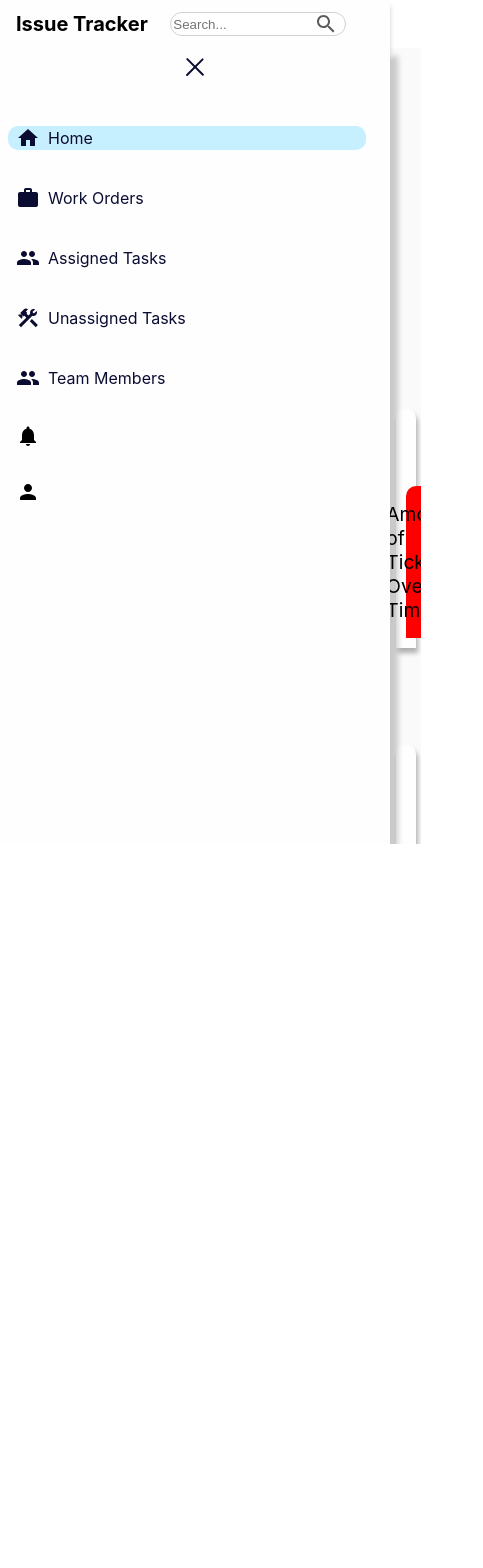
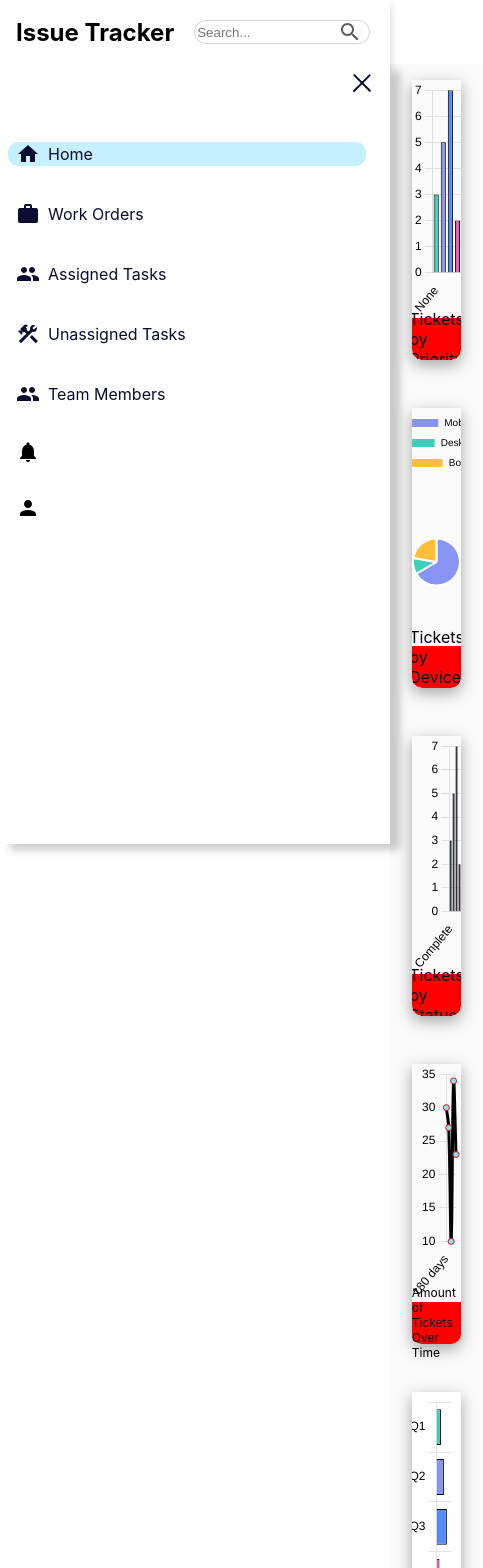
Before and after one commit to Theoryofrelativity1915/ProjectFlow, a React (Create React App) app in the folder frontend/: page / in a window 390 px wide. Shown: the top 1568 px of the page, 483 px wide, since content can reach past the window. Before the commit the page ends 844 px from the top, so only its background shows below. Built offline with nearby package versions, Linux system fonts and the light colour scheme.

Commit message:
actually responsive now!

```diff
--- a/frontend/src/css/app.css
+++ b/frontend/src/css/app.css
@@ -6,6 +6,6 @@
 .main{
     display: flex;
     position: relative;
-    height: calc(100% - 3rem);
+    height: calc(100% - 4rem);
     width: 100%;
 }
--- a/frontend/src/css/header.css
+++ b/frontend/src/css/header.css
@@ -1,16 +1,18 @@
 .navigation-bar{
     display: flex;
     justify-content: space-between;
-    height: 3rem;
+    position: relative;
+    height: 4rem;
     align-items: center;
-    box-shadow: 0px 6px 5px rgba(0, 0, 0, 0.2);
+    z-index: 1;
+    box-shadow: 0px 6px 8px rgba(0, 0, 0, 0.2);
     background-color: var(--background-color);
 }
 
 h1{
     white-space: nowrap;
     margin-left: 1rem;
-    font-size: clamp(1.25rem, 2vw, 3rem);
+    font-size: clamp(1.5rem, 2vw, 3rem);
 }
 
 .navigation-list{
--- /dev/null
+++ b/frontend/src/css/home-old.css
@@ -0,0 +1,182 @@
+.home{
+    display: flex;
+    flex-direction: column;
+    width: 100%;
+    padding-left: 4%;
+    padding-top: 4%;
+    background-color: #fafafa;
+    --card-background: rgba(107, 107, 107, 0.229);
+}
+.one-three{
+    display: flex;
+    flex-wrap: wrap;
+    position: relative;
+    height: 45%;
+    gap: 3rem;
+    margin-bottom: 6rem;
+}
+.four-five{
+    display: flex;
+    position: relative;
+    gap: 3rem;
+    flex-wrap: wrap;
+    align-items: center;
+}
+.chart{
+    height: 85%;
+    width: 100%!important;
+    transition: width 300ms ease-in-out;
+}
+
+
+/* section{
+    display: flex;
+    justify-content: center;
+    background-color: red;
+    width: calc(100% + 20px);
+    font-size: larger;
+    padding: 1rem;
+    border-radius: 0 0 10px 10px;
+} */
+
+section{
+    display: flex;
+    justify-content: center;
+    align-items: center;
+    background-color: red;
+    border-radius: 0 0 10px 10px;
+    height: 15%;
+}
+
+/* .one,
+.two,
+.three,
+.five{
+    display: flex;
+    flex-direction: column;
+    width: 30%;
+    height: 100%;
+    overflow: hidden;
+    border-radius: 0 0 10px 10px;
+    box-shadow: rgba(0, 0, 0, 0.35) 0px 5px 15px;
+
+}
+
+.four{
+    position: relative;
+    width: 63.25%;
+    height: 100%;
+    border-radius: 0 0 10px 10px;
+    box-shadow: rgba(0, 0, 0, 0.35) 0px 5px 15px;
+} */
+
+
+.one{
+    display: flex;
+    position: relative;
+    flex-direction: column;
+    padding: 10px;
+    width: 30%;
+    height: 100%;
+    border-radius: 10px 10px 0 0;
+    background-color: var(--background-color);
+    align-items: center;
+}
+
+.two{
+    display: flex;
+    flex-direction: column;
+    position: relative;
+    border-radius: 10px 10px 0 0;
+    padding: 10px;
+    width: 30%;
+    height: 280px;
+    box-shadow: 2px 5px 5px rgba(0, 0, 0, 0.3);
+    background-color: var(--background-color);
+}
+
+
+.three{
+    display: flex;
+    flex-direction: column;
+    position: relative;
+    border-radius: 10px 10px 0 0;
+    padding: 10px;
+    width: 30%;
+    height: 280px;
+    box-shadow: 2px 5px 5px rgba(0, 0, 0, 0.3);
+    background-color: var(--background-color);
+}
+
+.four{
+    display: flex;
+    flex-direction: column;
+    position: relative;
+    border-radius: 10px 10px 0 0;
+    padding: 10px;
+    width: 63%;
+    height: 280px;
+    box-shadow: 2px 5px 5px rgba(0, 0, 0, 0.3);
+    background-color: var(--background-color);
+}
+
+.five{
+    display: flex;
+    flex-direction: column;
+    position: relative;
+    border-radius: 10px 10px 0 0;
+    padding: 10px;
+    width: 30%;
+    height: 280px;
+    box-shadow: 2px 5px 5px rgba(0, 0, 0, 0.3);
+    transition: width 200ms ease-in-out;
+    background-color: var(--background-color);
+}
+
+/* canvas{
+    width: 100%!important;
+    transition: width 300ms ease-in-out;
+} */
+
+
+
+@media only screen and (max-width: 1300px){
+    .one-three,
+    .four-five{
+        gap: 0;
+    }
+    .one,
+    .two,
+    .three,
+    .five{
+        min-width: 45%;
+    }
+    .two{
+        margin-left: 3rem;
+    }
+    .three{
+        margin-top: 6rem;
+    }
+    .four{
+        min-width: 80%;
+        margin-bottom: 6rem;
+    }
+}
+
+@media only screen and (max-width: 780px){
+    .one-three,
+    .four-five{
+        margin: 0;
+        justify-content: center;
+    }
+    .one,
+    .two,
+    .three,
+    .five{
+        width: 80%;
+        margin: 0;
+        margin-bottom: 6rem;
+    }
+
+
+}
--- a/frontend/src/css/home.css
+++ b/frontend/src/css/home.css
@@ -1,29 +1,31 @@
 .home{
     display: flex;
     flex-direction: column;
+    padding: 4%;
     width: 100%;
-    padding: 4%;
     height: 100%;
-    overflow: hidden;
     background-color: #fafafa;
-    z-index: -1;
-    color: black;
-    --card-background: rgba(107, 107, 107, 0.229);
 }
+
 .one-three{
+    display: flex;
+    flex-direction: row;
     height: 45%;
-    display: flex;
-    flex-wrap: wrap;
-    position: relative;
-    gap: 3rem;
-    margin-bottom: 3rem;
-}
-.four-five{
-    display: flex;
-    position: relative;
     gap: 3rem;
     flex-wrap: wrap;
     align-items: center;
+    position: relative;
+}
+
+.four-five{
+    display: flex;
+    height: 45%;
+    margin-top: 3rem;
+    gap: 3rem;
+    flex-wrap: wrap;
+    align-items: center;
+    position: relative;
+    flex: 1;
 }
 
 .one,
@@ -31,124 +33,49 @@
 .three,
 .five{
     display: flex;
+    flex-direction: column;
     position: relative;
-    flex-direction: column;
     width: 30%;
     height: 100%;
-    border-radius: 10px 10px 0 0;
-    /* box-shadow: 2px calc(5px + 3rem) 5px rgba(0, 0, 0, 0.3); */
-    background-color: var(--background-color);
-    align-items: center;
     overflow: hidden;
+    border-radius: 0 0 10px 10px;
+    box-shadow: rgba(0, 0, 0, 0.35) 0px 5px 15px;
+
+}
+
+.four{
+    position: relative;
+    width: 63.25%;
+    height: 100%;
+    border-radius: 0 0 10px 10px;
+    box-shadow: rgba(0, 0, 0, 0.35) 0px 5px 15px;
 }
 
 .chart{
-    width: 100%;
-    height: 100%;
-    padding: 10px 10px 0 10px;
+    height: 85%;
+    width: 100%!important;
+    transition: width 300ms ease-in-out;
 }
-
 
 section{
     display: flex;
     justify-content: center;
+    align-items: center;
     background-color: red;
-    width: calc(100% + 20px);
-    font-size: larger;
-    padding: 1rem;
-    border-radius: 10px 10px 0 0;
+    border-radius: 0 0 10px 10px;
+    height: 15%;
 }
 
-
-/* .one::after, */
-/* .two::after,
-.three::after,
-.four::after,
-.five::after{
-    content: "";
-    padding: 1rem;
-    position: relative;
-    translate: -10px;
-    width: calc(100% + 20px);
-    text-align: center;
-    font-size: larger;
-    border-radius: 0 0 10px 10px;
-    background-color: white;
-} */
-/* .one::after{
-    content: "Tickets by Priority";
-} */
-/* .two::after{
-    content: "Tickets by Device Type";
-}
-.three::after{
-    content: "Tickets by Status";
-}
-.four::after{
-    content: "Amount of Tickets Over Time";
-}
-.five::after{
-    content: "Tickets Completed Each Quarter";
-} */
-
-/* .two{
-    display: flex;
-    flex-direction: column;
-    position: relative;
-    border-radius: 10px 10px 0 0;
-    padding: 10px;
-    width: 30%;
-    height: 240px;
-    box-shadow: 2px 5px 5px rgba(0, 0, 0, 0.3);
+.five{
+    transition: width 200ms ease-in-out;
     background-color: var(--background-color);
 }
 
 
-.three{
-    display: flex;
-    flex-direction: column;
-    position: relative;
-    border-radius: 10px 10px 0 0;
-    padding: 10px;
-    width: 30%;
-    height: 240px;
-    box-shadow: 2px 5px 5px rgba(0, 0, 0, 0.3);
-    background-color: var(--background-color);
-} */
-
-.four{
-    display: flex;
-    flex-direction: column;
-    position: relative;
-    border-radius: 10px 10px 0 0;
-    padding: 10px;
-    width: 63%;
-    height: 240px;
-    box-shadow: 2px 5px 5px rgba(0, 0, 0, 0.3);
-    background-color: var(--background-color);
-}
-
-.five{
-    display: flex;
-    flex-direction: column;
-    position: relative;
-    border-radius: 10px 10px 0 0;
-    padding: 10px;
-    width: 30%;
-    height: 240px;
-    box-shadow: 2px 5px 5px rgba(0, 0, 0, 0.3);
-    transition: width 200ms ease-in-out;
-    background-color: var(--background-color);
-}
-
-canvas{
-    width: 100%!important;
-    transition: width 300ms ease-in-out;
-}
-
-
-
 @media only screen and (max-width: 1300px){
+    .home{
+        height: fit-content;
+    }
     .one-three,
     .four-five{
         gap: 0;
@@ -157,17 +84,23 @@ canvas{
     .two,
     .three,
     .five{
+        height: 280px;
         min-width: 45%;
     }
     .two{
         margin-left: 3rem;
     }
-    .three{
-        margin-top: 6rem;
+    .three,
+    .five{
+        margin-top: 3rem;
     }
     .four{
-        min-width: 80%;
-        margin-bottom: 6rem;
+        width: 80%;
+        height: 280px;
+    }
+    .five{
+        height: 280px;
+
     }
 }
 
@@ -180,11 +113,16 @@ canvas{
     .one,
     .two,
     .three,
+    .four,
     .five{
+        height: 280px;
         width: 80%;
         margin: 0;
-        margin-bottom: 6rem;
+        margin-bottom: 3rem;
+    }
+    .four,
+    .five{
+        font-size: 0.75rem;
     }
 
-
 }
--- a/frontend/src/css/sidebar.css
+++ b/frontend/src/css/sidebar.css
@@ -15,11 +15,13 @@
 .sidebar{
     display: flex;
     height: 100%;
-    box-shadow: 10px 6px 6px -2px rgba(0, 0, 0, 0.2);
+    box-shadow: 10px 6px 8px 0px rgba(0, 0, 0, 0.2);
     background-color: var(--background-color);
+    z-index: 1;
 }
 
 .hamburger-menu{
+    align-items: flex-end;
     display: none;
     flex-direction: column;
     gap: var(--gap);
@@ -175,13 +177,13 @@ li{
     padding-bottom: 1rem;
 }
 
-@media only screen and (min-width: 530px){
+@media only screen and (min-width: 600px){
     li{
         display: none;
     }
 }
 
-@media only screen and (max-width: 400px){
+@media only screen and (max-width: 600px){
     .open-icon-container{
         display: none;
     }
--- a/frontend/src/pages/Home.js
+++ b/frontend/src/pages/Home.js
@@ -56,19 +56,19 @@ function Home() {
     <div className='home'>
       <div className='one-three'>
         <div className='one'>
-          <div className='chart' id='one3.0'>
+          <div className='chart'>
             <Bar data={bar1Data} options={bar1Options}/>
           </div>
           <section>Tickets by Priority</section>
         </div>
         <div className='two'>
-          <div className='chart' id='two'>
+          <div className='chart'>
             <Pie data={pieData} options={pieOptions}/>
           </div>
           <section>Tickets by Device Type</section>
         </div>
         <div className='three'>
-          <div className='chart' id='three'>
+          <div className='chart'>
             <Bar data={bar2Data} options={bar2Options} className='bar'/>
           </div>
           <section>Tickets by Status</section>
@@ -76,13 +76,13 @@ function Home() {
       </div>
       <div className='four-five'>
         <div className='four'>
-          <div className='chart' id='four'>
+          <div className='chart'>
             <Line data={lineData} options={lineOptions}/>
           </div>
           <section>Amount of Tickets Over Time</section>
         </div>
         <div className='five'>
-          <div className='chart' id='five'>
+          <div className='chart'>
             <Bar data={horizontalBarData} options={horizontalBarOptions}/>
           </div>
           <section>Tickets Completed Each Quarter</section>
```
